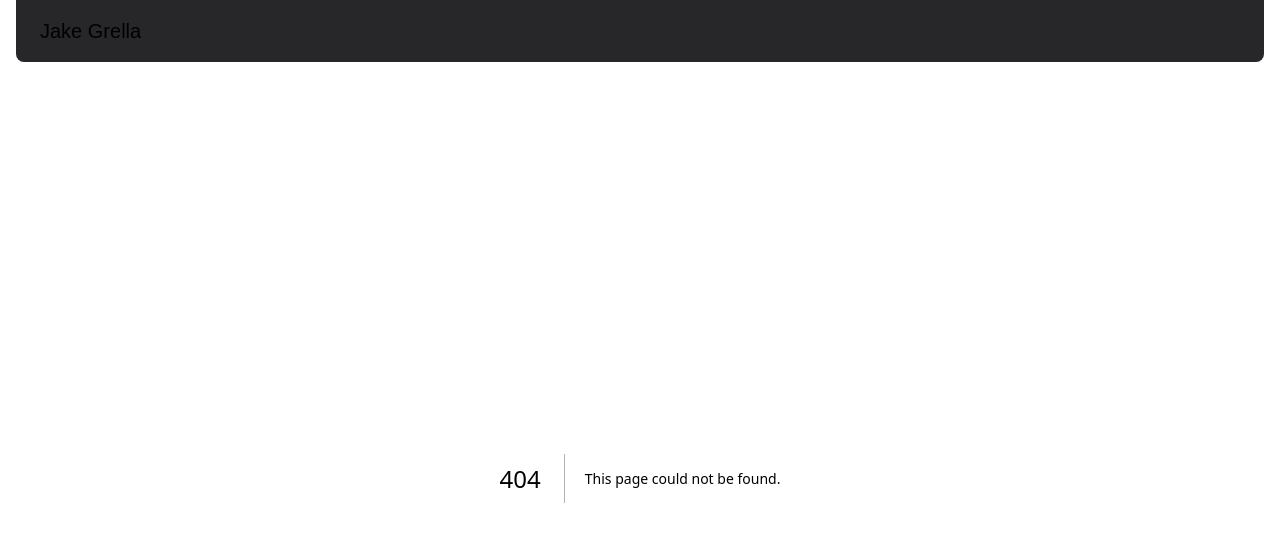
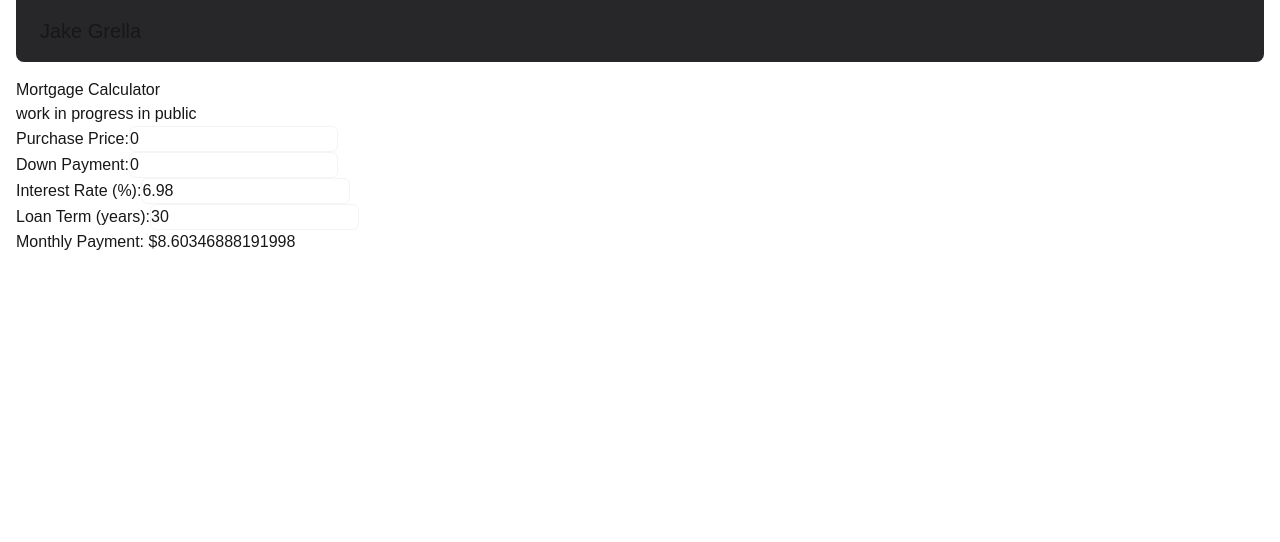
Before and after one commit to jakegrella/jg, a Next.js app: page /tools/mortgage-calculator in a window 1280 px wide. Before the commit this address had no page. Shown: the top 542 px of the page. Built offline with nearby package versions, Linux system fonts and the light colour scheme.

Commit message:
chore: wip mortgage calculator

```diff
--- /dev/null
+++ b/app/tools/mortgage-calculator/page.tsx
@@ -0,0 +1,86 @@
+"use client";
+
+import { useEffect, useState } from "react";
+
+export default function MortgageCalculator() {
+  const [purchasePrice, setPurchasePrice] = useState(0);
+  const [downPayment, setDownPayment] = useState(0);
+  const [interestRate, setInterestRate] = useState(6.98);
+  const [loanTerm, setLoanTerm] = useState(30);
+  const [monthlyPayment, setMonthlyPayment] = useState(0);
+
+  function calculateMonthlyPayment() {
+    setMonthlyPayment(Math.random() * 10);
+  }
+
+  useEffect(() => {
+    calculateMonthlyPayment();
+  }, [purchasePrice, downPayment, interestRate, loanTerm]);
+
+  return (
+    <div>
+      <h2>Mortgage Calculator</h2>
+      <h3>work in progress in public</h3>
+
+      <form>
+        <div>
+          <label htmlFor="purchasePrice">Purchase Price:</label>
+          <input
+            type="number"
+            id="purchasePrice"
+            name="purchasePrice"
+            placeholder="0"
+            value={purchasePrice}
+            onChange={(e) => {
+              setPurchasePrice(parseInt(e.target.value));
+            }}
+            className="bg-transparent border border-zinc-100 rounded-md"
+          />
+        </div>
+        <div>
+          <label htmlFor="downPayment">Down Payment:</label>
+          <input
+            type="number"
+            id="downPayment"
+            name="downPayment"
+            placeholder="0"
+            value={downPayment}
+            onChange={(e) => {
+              setDownPayment(parseInt(e.target.value));
+            }}
+            className="bg-transparent border border-zinc-100 rounded-md"
+          />
+        </div>
+        <div>
+          <label htmlFor="interestRate">Interest Rate (%):</label>
+          <input
+            type="number"
+            id="interestRate"
+            name="interestRate"
+            placeholder="0"
+            value={interestRate}
+            onChange={(e) => {
+              setInterestRate(parseInt(e.target.value));
+            }}
+            className="bg-transparent border border-zinc-100 rounded-md"
+          />
+        </div>
+        <div>
+          <label htmlFor="interestRate">Loan Term (years):</label>
+          <input
+            type="number"
+            id="loanTerm"
+            name="loanTerm"
+            placeholder="0"
+            value={loanTerm}
+            onChange={(e) => {
+              setLoanTerm(parseInt(e.target.value));
+            }}
+            className="bg-transparent border border-zinc-100 rounded-md"
+          />
+        </div>
+      </form>
+      <p>Monthly Payment: ${monthlyPayment}</p>
+    </div>
+  );
+}
```
